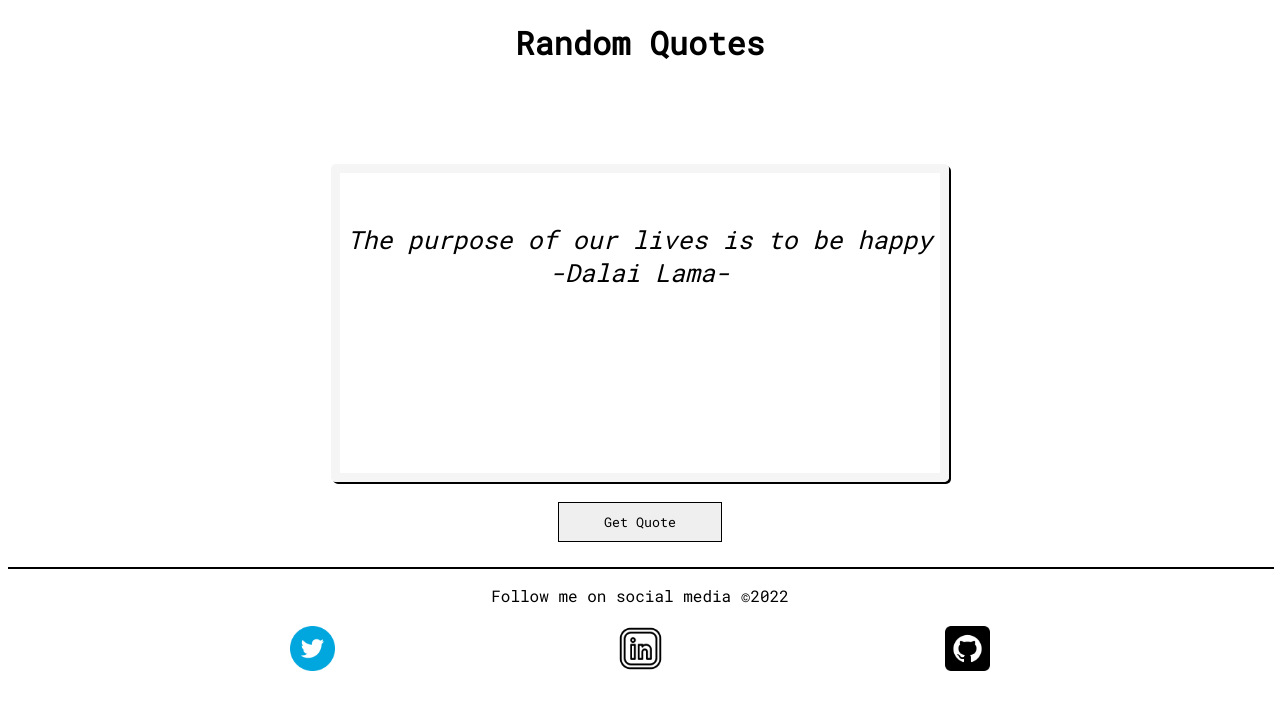
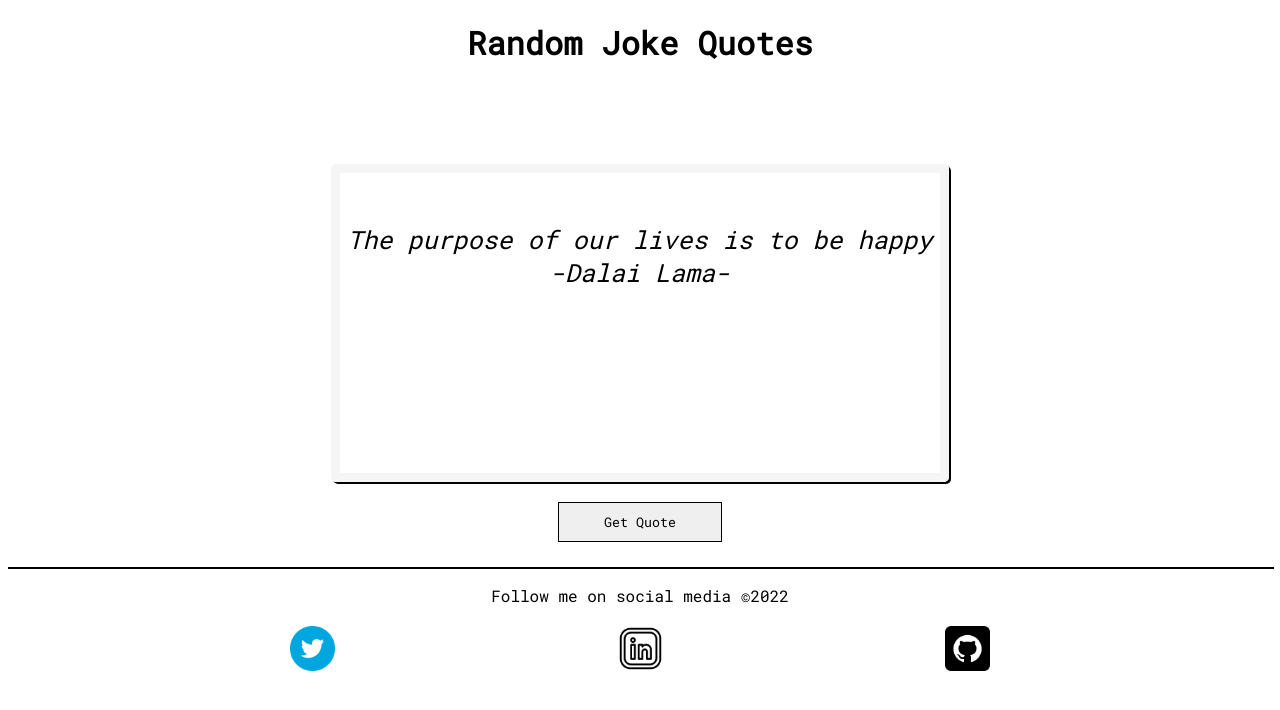
Before and after one commit to RyanManinga/Quotes-generator, a React (Create React App) app: page / in a window 1280 px wide. Shown: the top 710 px of the page. Built offline with nearby package versions, Linux system fonts and the light colour scheme.

Commit message:
Added props

```diff
--- a/src/App.js
+++ b/src/App.js
@@ -7,7 +7,7 @@ class App extends React.Component {
         return(
             <>
                 <Header
-                header = 'Random Quotes' //props make your components more reusable
+                header = 'Random Joke Quotes' //props make your components more reusable
                 />
                 <Card />
                 <Footer />
```
